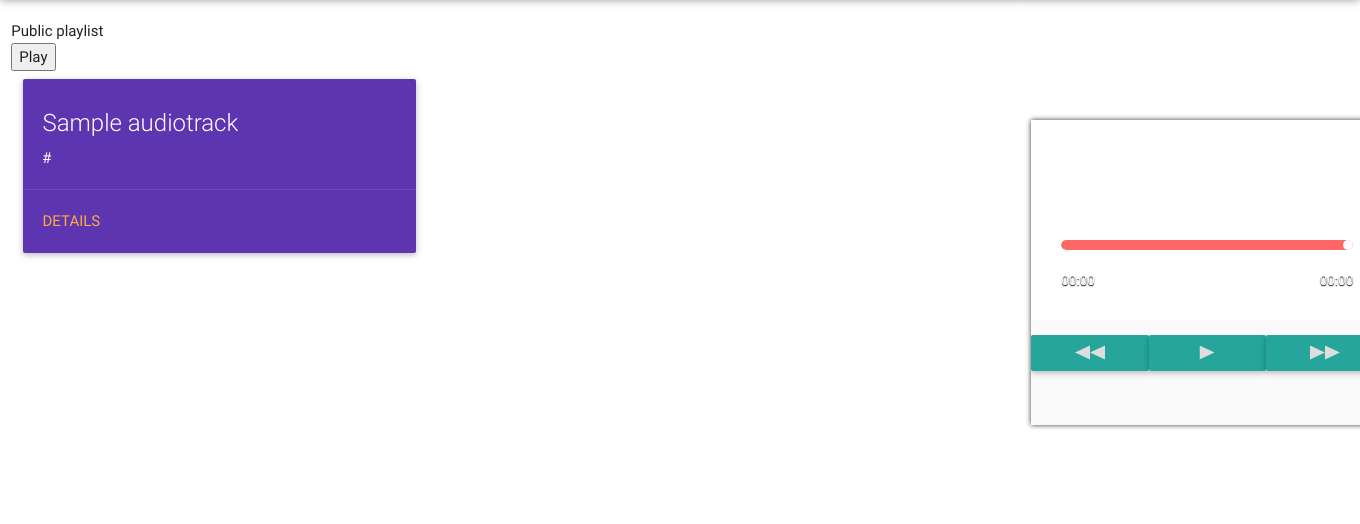
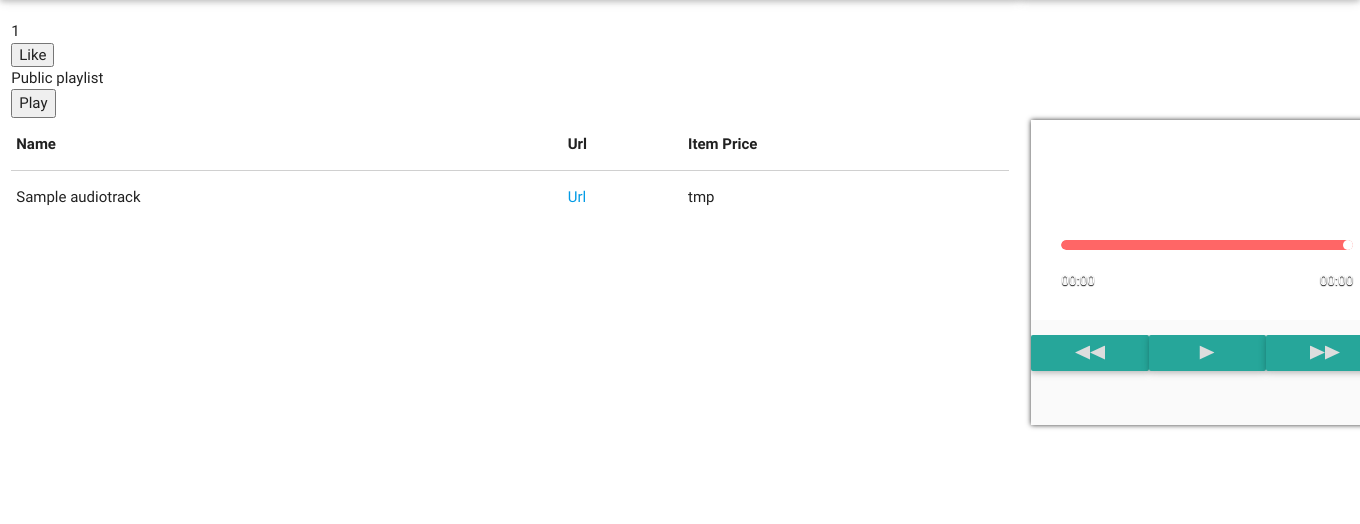
Before and after one commit to ochuikin/playlists, a Django app: template playlist/templates/playlist/playlist.html in a window 1360 px wide. Shown: the part 64-588 px from the top of the page. Run offline with Django 3.2, Linux system fonts and the light colour scheme; the template is opened without the code that fills it: most values are stand-ins (such as "Sample title", 1, 10 or a date in 2020); some libraries are stand-ins or nearby versions.

Commit message:
likes beta

```diff
--- a/playlist/templates/playlist/playlist.html
+++ b/playlist/templates/playlist/playlist.html
@@ -6,6 +6,30 @@ Title:
 {% endblock %}
 
 {% block content %}
+
+<div id="showl">
+    {{ playlist.likes.count }}
+</div>
+<div>
+    <input type="button" id="like" name="{{ playlist.slug }}" value="Like" />
+</div>
+
+<script>
+$('#like').click(function(){
+      $.ajax({
+               type: "POST",
+               url: "{% url 'playlist:like' %}",
+               data: {'slug': $(this).attr('name'), 'csrfmiddlewaretoken': '{{ csrf_token }}'},
+               dataType: "json",
+               success: function(response) {
+                      $('#showl').text(response.likes_count)
+                },
+                error: function(rs, e) {
+                       alert(rs.responseText);
+                }
+          });
+    })
+</script>
 
 {% if playlist.is_private %}
 <div>Private playlist</div>
@@ -17,22 +41,25 @@ Title:
     <button id="play_it">Play</button>
 </div>
 
-{% for audiotrack in playlist.audiotracks.all %}
-<div class="row">
-    <div class="col s20 m5">
-        <div class="card deep-purple darken-1">
-            <div class="card-content white-text">
-                <span class="card-title">{{ audiotrack.name }}</span>
+<table>
+    <thead>
+    <tr>
+        <th data-field="id">Name</th>
+        <th data-field="name">Url</th>
+        <th data-field="price">Item Price</th>
+    </tr>
+    </thead>
 
-                <p>{{ audiotrack.url }}</p>
-            </div>
-            <div class="card-action">
-                <a href="{% url 'audiotrack:detail' pk=audiotrack.id %}">Details</a>
-            </div>
-        </div>
-    </div>
-</div>
-{% endfor %}
+    <tbody>
+    {% for audiotrack in playlist.audiotracks.all %}
+    <tr>
+        <td>{{ audiotrack.name }}</td>
+        <td><a href="{% url 'audiotrack:detail' pk=audiotrack.id %}">Url</a></td>
+        <td>tmp</td>
+    </tr>
+    {% endfor %}
+    </tbody>
+</table>
 
 <script>
     $('#play_it').click(function(){
@@ -40,7 +67,7 @@ Title:
             playlist: [
                 {% for audiotrack in playlist.audiotracks.all %}
                 {
-                    file: "http://cs1-49v4.vk-cdn.net/p6/21c98193639bdb.mp3",
+                    file: "{{ audiotrack.url }}",
                     thumb: "resources/thumbs/01.jpg",
                     trackName: "{{ audiotrack.name }}",
                     trackArtist: "Tobu & Syndec",
@@ -52,6 +79,7 @@ Title:
         $(".jAudio--player").jAudio(t);
     });
 
+
 </script>
 
 
--- a/playlist/urls.py
+++ b/playlist/urls.py
@@ -20,4 +20,5 @@ urlpatterns = [
     url(r'^(?P<pk>\d+)/$', PlaylistView.as_view(), name="playlist_detail"),
     url(r'^$', PlaylistList.as_view(), name="playlist_list"),
     url(r'^create/$', PlaylistCreateView.as_view(), name="playlist_create"),
+    url(r'^like/$', 'playlist.views.like', name='like'),
 ]
```
Also changed, not shown: playlist/models.py (+14 -0 lines), playlist/views.py (+26 -7 lines).
